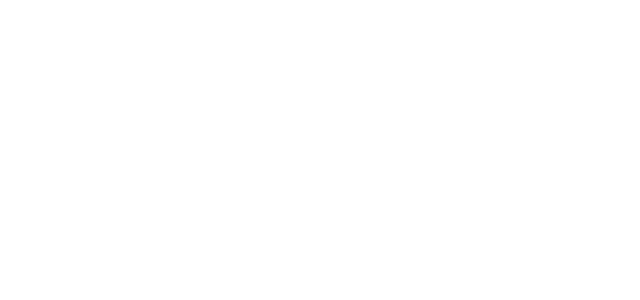
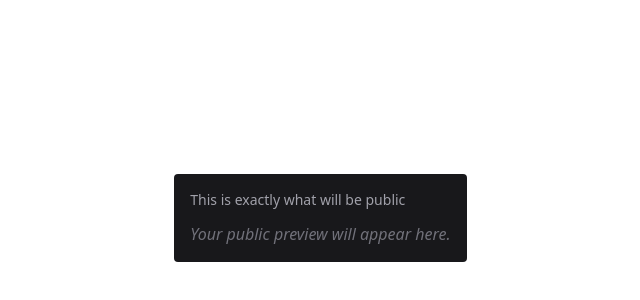
Before and after one commit to sivuiii/upside-voices, a React app in the folder frontend/: page /submit in a window 1280 px wide. Shown: the part 182-482 px from the top of the page, without its empty margins (166-806 px from the left). Built offline with nearby package versions, Linux system fonts and the light colour scheme; the HTML template or start-up script is replaced by a standard one.

Commit message:
Update Submitstory.jsx

```diff
--- a/frontend/src/pages/Submitstory.jsx
+++ b/frontend/src/pages/Submitstory.jsx
@@ -1,6 +1,6 @@
 import { useState } from "react";
 
-export default function SubmitStory() {
+export default function Submitstory() {
   const [fullStory, setFullStory] = useState({
     content: "",
     location: "",
@@ -14,8 +14,36 @@
   });
 
   return (
-    <div className="p-6 text-white">
-      Submit Story
+  <div className="p-6 text-white grid grid-cols-1 md:grid-cols-2 gap-6">
+
+    {/* LEFT: INPUT */}
+    <div className="space-y-4">
+      <h1 className="text-xl">Write your story</h1>
     </div>
-  );
+
+    {/* RIGHT: PREVIEW */}
+    <div className="bg-zinc-900 p-4 rounded space-y-3">
+      <h2 className="text-sm text-zinc-400">
+        This is exactly what will be public
+      </h2>
+
+      {publicStory.content ? (
+        <>
+          <p>{publicStory.content}</p>
+          {publicStory.location && (
+            <p className="text-sm text-zinc-400">
+              Location: {publicStory.location}
+            </p>
+          )}
+        </>
+      ) : (
+        <p className="text-zinc-500 italic">
+          Your public preview will appear here.
+        </p>
+      )}
+    </div>
+
+  </div>
+);
+
 }
```
